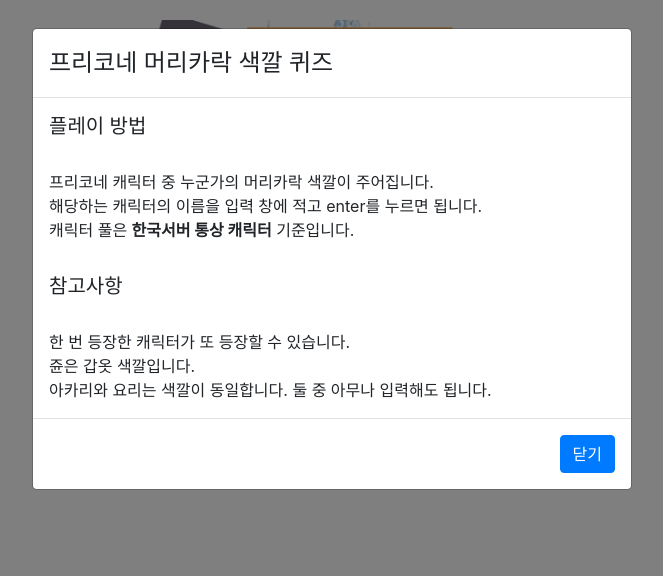
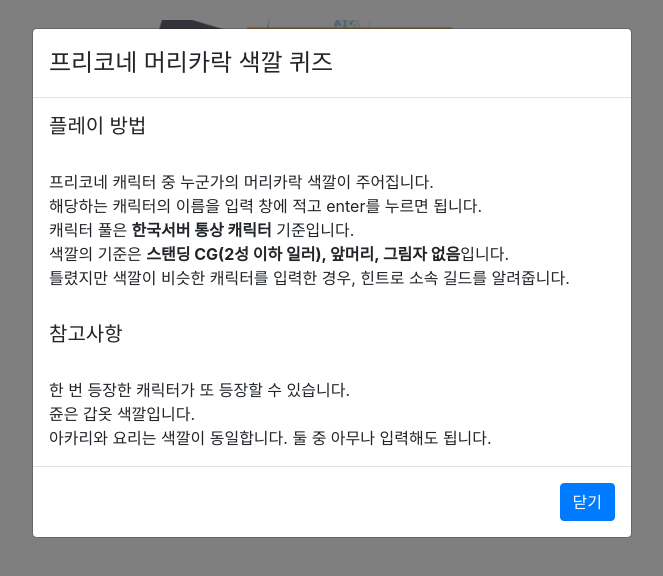
Before and after one commit to coffeetea99/priconne-color, a React (Create React App) app in the folder frontend/: page /index in a window 1280 px wide. Both pictures are taken after a click on the button "설명". Shown: the top 576 px of the page, without its empty margins (308-971 px from the left). Built offline with nearby package versions, Linux system fonts and the light colour scheme.

Commit message:
add more explanation

```diff
--- a/frontend/src/pages/IndexPage/IndexPage.js
+++ b/frontend/src/pages/IndexPage/IndexPage.js
@@ -42,7 +42,9 @@
           <h5>플레이 방법</h5><br/>
           프리코네 캐릭터 중 누군가의 머리카락 색깔이 주어집니다.<br/>
           해당하는 캐릭터의 이름을 입력 창에 적고 enter를 누르면 됩니다.<br/>
-          캐릭터 풀은 <b>한국서버 통상 캐릭터</b> 기준입니다.
+          캐릭터 풀은 <b>한국서버 통상 캐릭터</b> 기준입니다.<br/>
+          색깔의 기준은 <b>스탠딩 CG(2성 이하 일러), 앞머리, 그림자 없음</b>입니다.<br/>
+          틀렸지만 색깔이 비슷한 캐릭터를 입력한 경우, 힌트로 소속 길드를 알려줍니다.
         </Modal.Body>
         <Modal.Body>
           <h5>참고사항</h5><br/>
```
